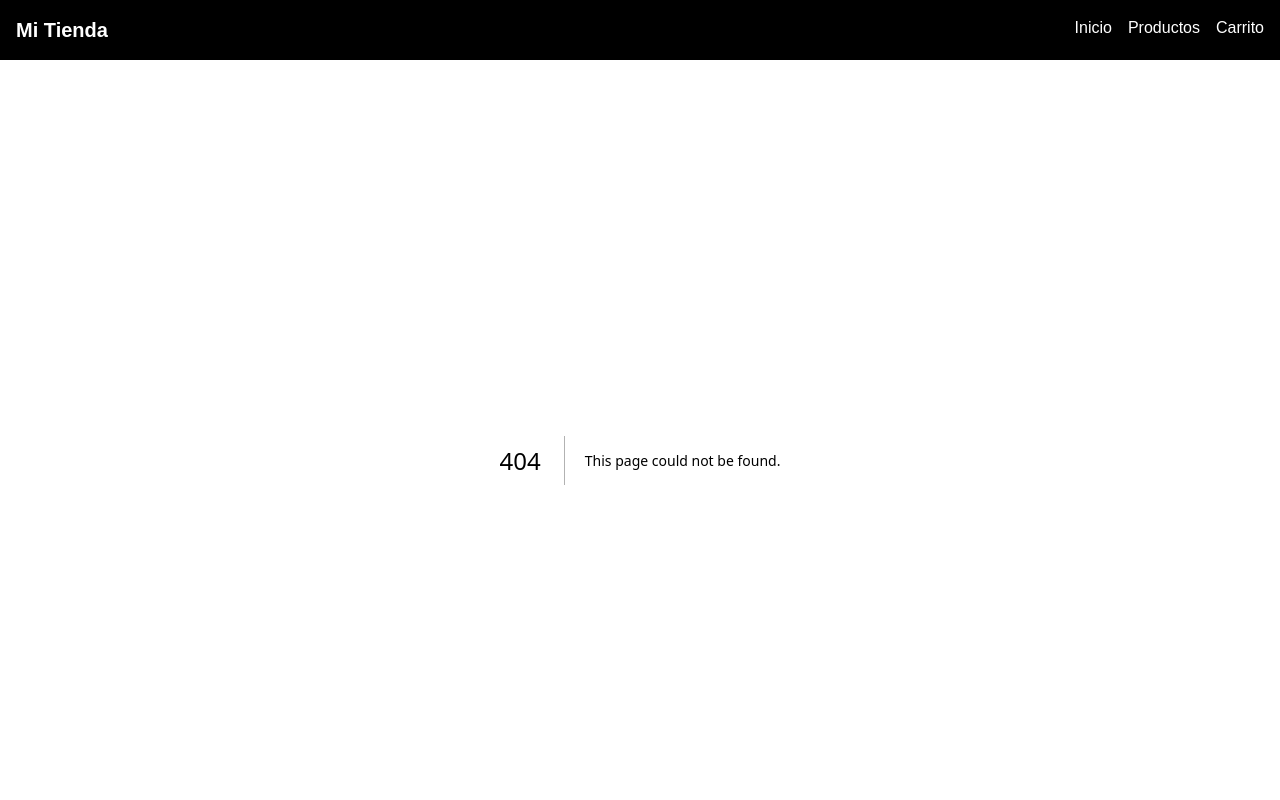
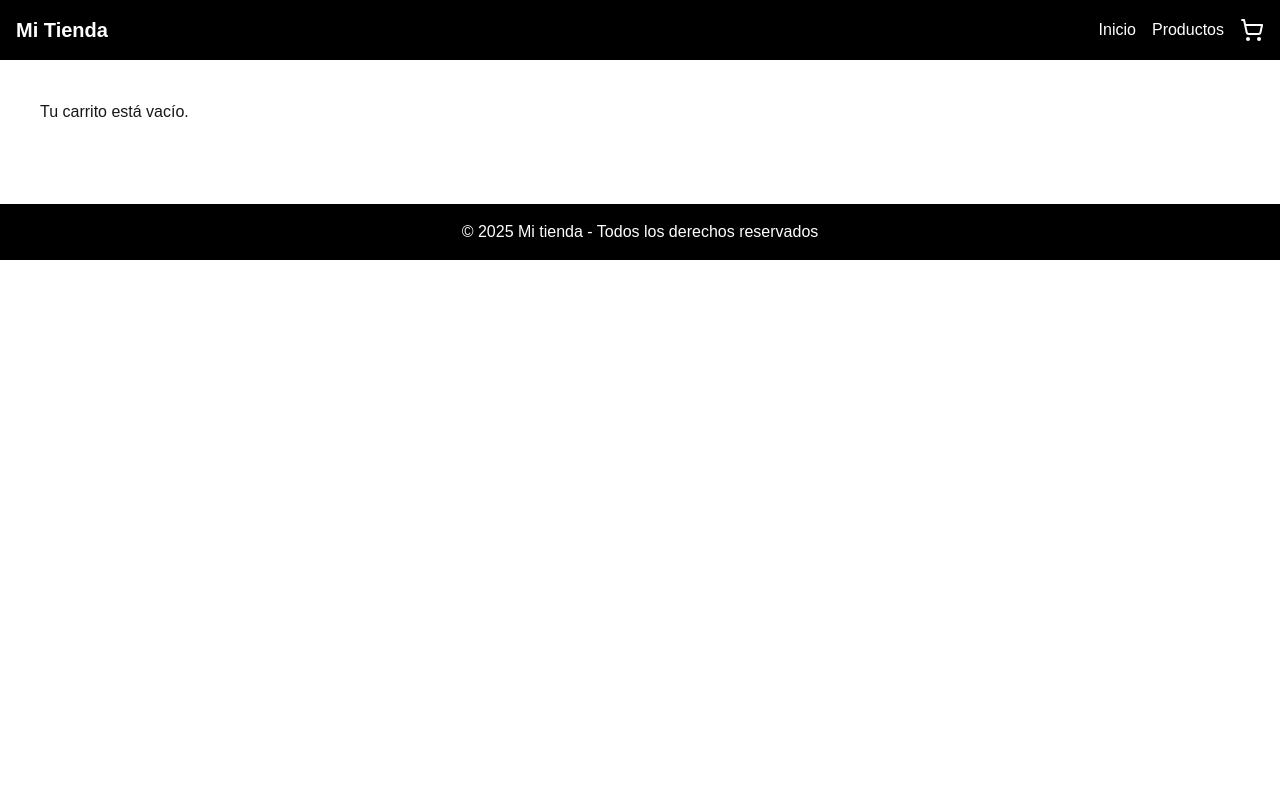
Before and after one commit to jmartinyube/payday_trial, a Next.js app: page /cart in a window 1280 px wide. Before the commit this address had no page. Shown: the top 800 px of the page. Built offline with nearby package versions, Linux system fonts and the light colour scheme.

Commit message:
Carrito añadido

```diff
--- /dev/null
+++ b/app/cart/page.tsx
@@ -0,0 +1,51 @@
+"use client";
+
+import { useCart } from "../context/CartContext";
+
+export default function CartPage() {
+  const { cart, removeFromCart, clearCart } = useCart();
+
+  const total = cart.reduce((sum, item) => sum + item.price * item.quantity, 0);
+
+  if (cart.length === 0) return <p className="p-10">Tu carrito está vacío.</p>;
+
+  return (
+    <div className="p-10 max-w-3xl mx-auto">
+      <h1 className="text-3xl font-bold mb-6">Carrito</h1>
+
+      {cart.map((item) => (
+        <div
+          key={item.id}
+          className="flex items-center gap-4 border-b pb-4 mb-4"
+        >
+          <img src={item.image} className="w-20 rounded" />
+          <div className="flex-1">
+            <h2 className="font-bold">{item.title}</h2>
+            <p>
+              {item.price} USD × {item.quantity}
+            </p>
+            <button
+              onClick={() => removeFromCart(item.id)}
+              className="text-red-500 text-sm mt-2"
+            >
+              Quitar
+            </button>
+          </div>
+        </div>
+      ))}
+
+      <h2 className="text-2xl font-bold mt-6">Total: {total.toFixed(2)} USD</h2>
+
+      <button
+        onClick={clearCart}
+        className="mt-4 bg-red-500 text-white px-4 py-2 rounded"
+      >
+        Vaciar carrito
+      </button>
+
+      <button className="mt-4 ml-4 bg-green-600 text-white px-4 py-2 rounded">
+        Tramitar pedido
+      </button>
+    </div>
+  );
+}
--- /dev/null
+++ b/app/context/CartContext.tsx
@@ -0,0 +1,65 @@
+"use client";
+
+import { createContext, useContext, useState, useEffect } from "react";
+
+export interface CartItem {
+  id: string;
+  title: string;
+  price: number;
+  image: string;
+  quantity: number;
+}
+
+interface CartContextType {
+  cart: CartItem[];
+  addToCart: (item: CartItem) => void;
+  removeFromCart: (id: string) => void;
+  clearCart: () => void;
+}
+
+const CartContext = createContext<CartContextType | undefined>(undefined);
+
+export function CartProvider({ children }: { children: React.ReactNode }) {
+  const [cart, setCart] = useState<CartItem[]>([]);
+
+  useEffect(() => {
+    const saved = localStorage.getItem("cart");
+    if (saved) setCart(JSON.parse(saved));
+  }, []);
+
+  useEffect(() => {
+    localStorage.setItem("cart", JSON.stringify(cart));
+  }, [cart]);
+
+  function addToCart(item: CartItem) {
+    setCart((prev) => {
+      const existing = prev.find((p) => p.id === item.id);
+      if (existing) {
+        return prev.map((p) =>
+          p.id === item.id ? { ...p, quantity: p.quantity + 1 } : p
+        );
+      }
+      return [...prev, item];
+    });
+  }
+
+  function removeFromCart(id: string) {
+    setCart((prev) => prev.filter((item) => item.id !== id));
+  }
+
+  function clearCart() {
+    setCart([]);
+  }
+
+  return (
+    <CartContext.Provider value={{ cart, addToCart, removeFromCart, clearCart }}>
+      {children}
+    </CartContext.Provider>
+  );
+}
+
+export function useCart() {
+  const context = useContext(CartContext);
+  if (!context) throw new Error("useCart debe usarse dentro de CartProvider");
+  return context;
+}
--- a/app/layout.tsx
+++ b/app/layout.tsx
@@ -1,6 +1,11 @@
+"use client";
+
 import type { Metadata } from "next";
 import { Geist, Geist_Mono } from "next/font/google";
 import "./globals.css";
+import { CartProvider, useCart } from "./context/CartContext";
+import Link from "next/link";
+import { ShoppingCart } from "lucide-react"; // Icono
 
 const geistSans = Geist({
   variable: "--font-geist-sans",
@@ -12,22 +17,40 @@ const geistMono = Geist_Mono({
   subsets: ["latin"],
 });
 
-export const metadata: Metadata = {
-  title: "Create Next App",
-  description: "Generated by create next app",
-};
+/*export const metadata: Metadata = {
+  title: "Mi Tienda",
+  description: "Tienda con carrito",
+};*/
+
+// Componente para mostrar el icono con contador
+function CartIcon() {
+  const { cart } = useCart();
+  const totalItems = cart.reduce((sum, item) => sum + item.quantity, 0);
+
+  return (
+    <Link href="/cart" className="relative flex items-center">
+      <ShoppingCart size={24} />
+      {totalItems > 0 && (
+        <span className="absolute -top-2 -right-2 bg-red-600 text-white rounded-full w-5 h-5 flex items-center justify-center text-xs">
+          {totalItems}
+        </span>
+      )}
+    </Link>
+  );
+}
 
 export default function RootLayout({ children }: { children: React.ReactNode }) {
   return (
     <html lang="es">
       <body className="font-sans">
-        <header className="bg-black text-white p-4 flex justify-between">
+        <CartProvider>
+          <header className="bg-black text-white p-4 flex justify-between items-center">
             <h1 className="text-xl font-bold">Mi Tienda</h1>
 
-          <nav className="flex gap-4">
-            <a href="/" className="hover:text-gray-400">Inicio</a>
-            <a href="/productos" className="hover:text-gray-400">Productos</a>
-            <a href="/carrito" className="hover:text-gray-400">Carrito</a>
+            <nav className="flex gap-4 items-center">
+              <Link href="/" className="hover:text-gray-400">Inicio</Link>
+              <Link href="/productos" className="hover:text-gray-400">Productos</Link>
+              <CartIcon />
             </nav>
           </header>
 
@@ -36,10 +59,14 @@ export default function RootLayout({ children }: { children: React.ReactNode })
           <footer className="bg-black text-white text-center p-4 mt-10">
             © 2025 Mi tienda - Todos los derechos reservados
           </footer>
+        </CartProvider>
       </body>
     </html>
   );
 }
+
+
+
 
 /*export default function RootLayout({
   children,
--- /dev/null
+++ b/app/product/[handle]/ProductDetails.tsx
@@ -0,0 +1,37 @@
+// app/product/[handle]/ProductDetails.tsx
+"use client";
+
+import { useCart } from "@/app/context/CartContext";
+
+export default function ProductDetails({ product }: { product: any }) {
+  const { addToCart } = useCart();
+  const image = product.images?.edges?.[0]?.node?.url;
+  const firstVariant = product.variants?.edges?.[0]?.node;
+
+  return (
+    <div className="p-10 max-w-3xl mx-auto">
+      <img src={image || "/placeholder.png"} alt={product.title} className="rounded-lg mb-6"/>
+      <h1 className="text-3xl font-bold">{product.title}</h1>
+      <p className="text-gray-600 mt-2">
+        {product.priceRange.minVariantPrice.amount} {product.priceRange.minVariantPrice.currencyCode}
+      </p>
+      <p className="mt-4">{product.description}</p>
+
+      <button
+        className="bg-blue-600 text-white px-6 py-3 rounded-lg mt-6 hover:bg-blue-700"
+        onClick={() => {
+          if (!firstVariant) return;
+          addToCart({
+            id: firstVariant.id,
+            title: product.title,
+            image,
+            price: product.priceRange.minVariantPrice.amount,
+            quantity: 1,
+          });
+        }}
+      >
+        Añadir al carrito
+      </button>
+    </div>
+  );
+}
--- /dev/null
+++ b/app/product/[handle]/layout.tsx
@@ -0,0 +1,3 @@
+export default function ProductLayout({ children }: { children: React.ReactNode }) {
+  return <>{children}</>;
+}
--- a/app/product/[handle]/page.tsx
+++ b/app/product/[handle]/page.tsx
@@ -1,44 +1,20 @@
 // app/product/[handle]/page.tsx
 import { getProduct } from "@/lib/shopify";
+import ProductDetails from "./ProductDetails"; // Cliente
 
 interface Props {
   params: { handle: string } | Promise<{ handle: string }>;
 }
 
 export default async function ProductPage({ params }: Props) {
-  // Desempaquetar params si es un Promise
   const resolvedParams = await params;
   const handle = resolvedParams.handle;
 
   if (!handle) return <p>Handle no definido</p>;
 
-  // Obtener producto desde Shopify
   const product = await getProduct(handle);
   if (!product) return <p>Producto no encontrado</p>;
 
-  // Obtener la primera imagen disponible
-  const image = product.images?.edges?.[0]?.node?.url;
-
-  return (
-    <div className="p-10 max-w-3xl mx-auto">
-      {/* Imagen del producto */}
-      <img
-        src={image || "/placeholder.png"}
-        alt={product.title}
-        className="rounded-lg mb-6"
-      />
-
-      {/* Título */}
-      <h1 className="text-3xl font-bold">{product.title}</h1>
-
-      {/* Precio */}
-      <p className="text-gray-600 mt-2">
-        {product.priceRange.minVariantPrice.amount}{" "}
-        {product.priceRange.minVariantPrice.currencyCode}
-      </p>
-
-      {/* Descripción */}
-      <p className="mt-4">{product.description}</p>
-    </div>
-  );
+  // Pasamos el producto a un Client Component que maneja carrito
+  return <ProductDetails product={product} />;
 }
--- a/lib/shopify.ts
+++ b/lib/shopify.ts
@@ -14,7 +14,6 @@ export async function shopify(query: string, variables: Record<string, any> = {}
   });
 
   const json = await res.json();
-
   if (json.errors) {
     console.error("Shopify API Errors:", json.errors);
     throw new Error("Error desde Shopify API");
@@ -32,20 +31,16 @@ export async function getProducts() {
             id
             title
             images(first: 1) {
-              edges {
-                node { url }
-              }
+              edges { node { url } }
             }
-            priceRange {
-              minVariantPrice { amount currencyCode }
-            }
+            priceRange { minVariantPrice { amount currencyCode } }
           }
         }
       }
     }
   `;
   const data = await shopify(query);
-  return data.products.edges.map((edge: { node: any }) => edge.node);
+  return data.products.edges.map((edge: any) => edge.node);
 }
 
 export async function getProduct(handle: string) {
@@ -57,9 +52,8 @@ export async function getProduct(handle: string) {
         id
         title
         description
-        images(first: 5) {
-          edges { node { url } }
-        }
+        images(first: 5) { edges { node { url } } }
+        variants(first: 1) { edges { node { id } } }
         priceRange { minVariantPrice { amount currencyCode } }
       }
     }
@@ -68,6 +62,5 @@ export async function getProduct(handle: string) {
   const data = await shopify(query, { handle });
 
   if (!data.product) return null;
-
   return data.product;
 }
--- a/package.json
+++ b/package.json
@@ -9,6 +9,7 @@
     "lint": "eslint"
   },
   "dependencies": {
+    "lucide-react": "^0.560.0",
     "next": "^16.0.8",
     "react": "19.2.0",
     "react-dom": "19.2.0"
```
Also changed, not shown: 1 other file (tests, documents, lock files or other folders). Lines whose indentation alone changed are shown as unchanged.
